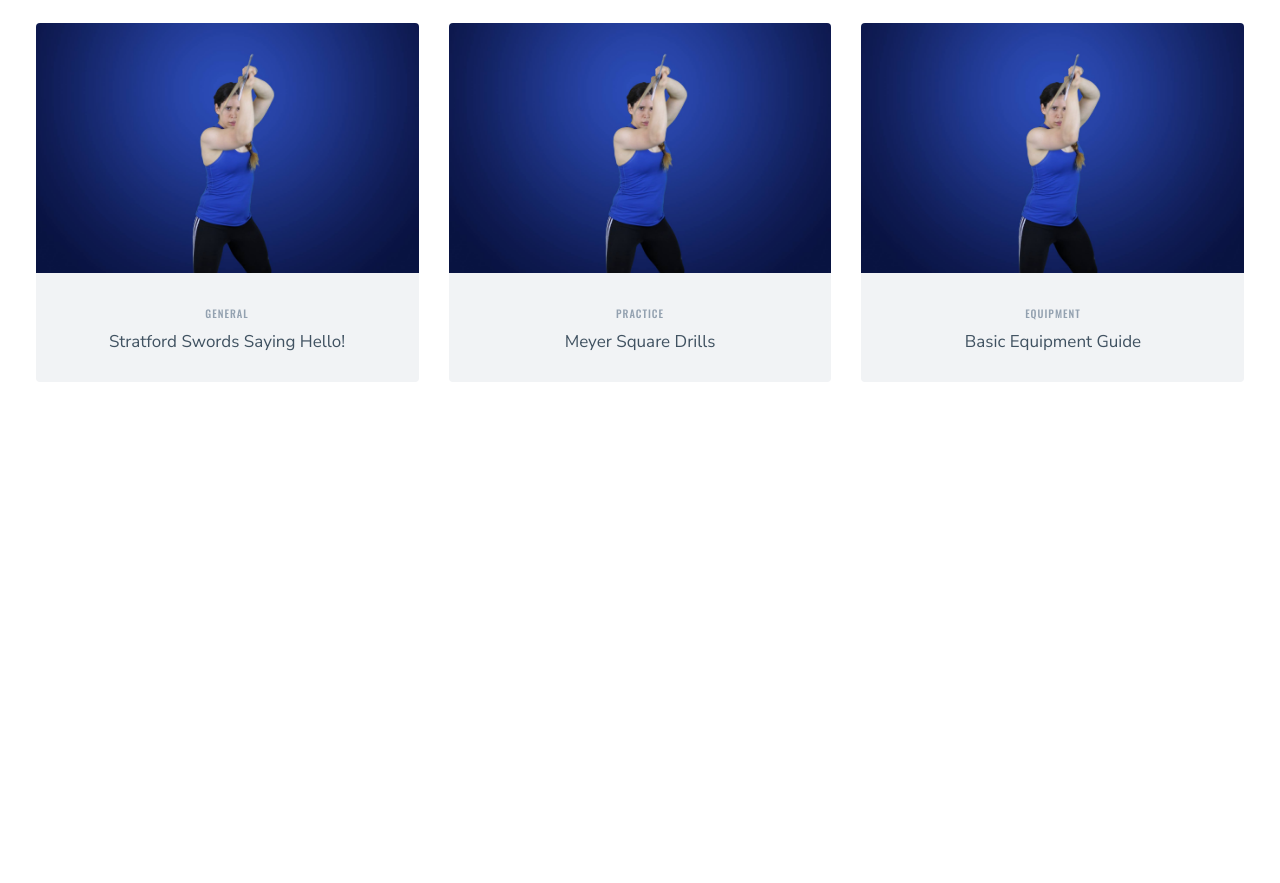
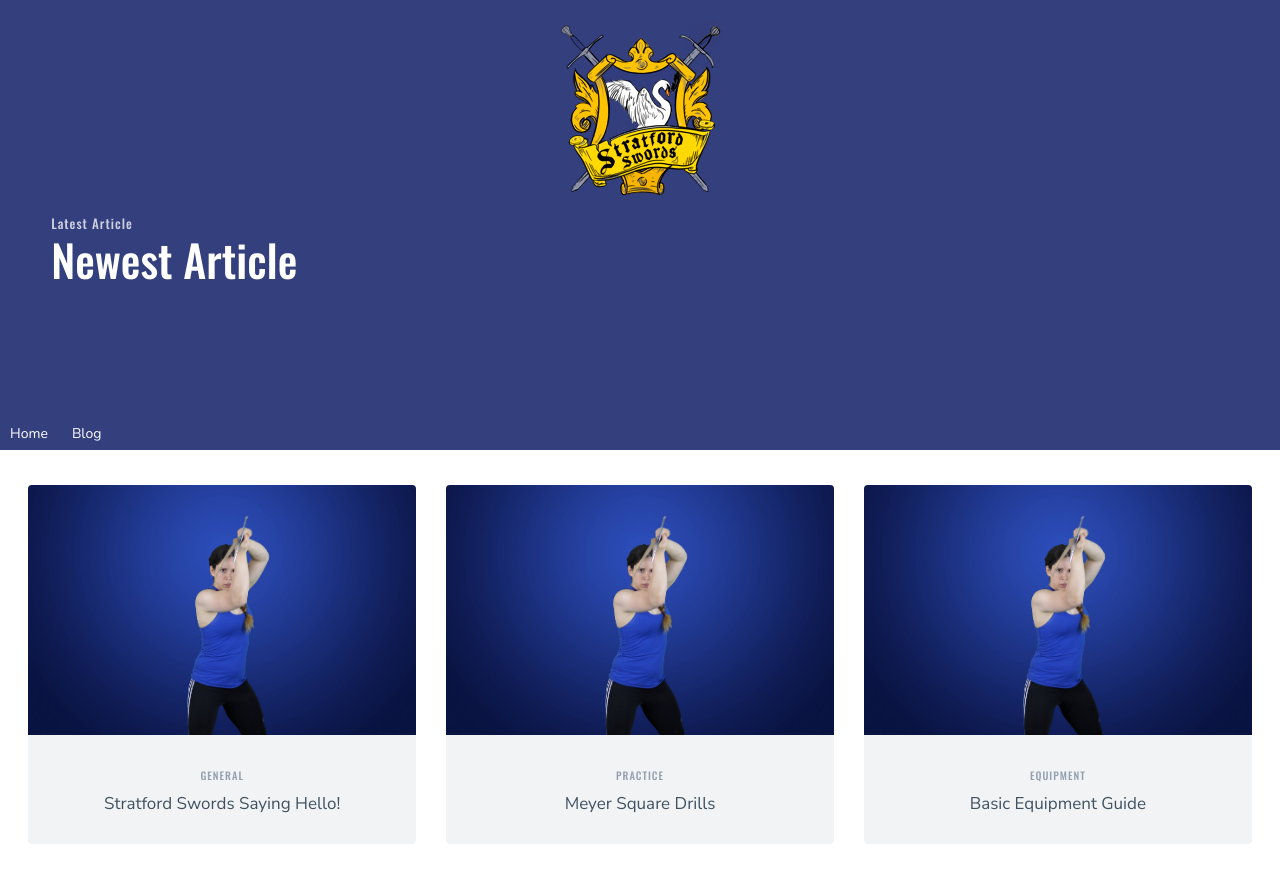
Before and after one commit to Lunarsong/stratford-swords, a Jekyll site: the page built from blog/index.md, in a window 1280 px wide. Shown: the top 883 px of the page. Built offline with Jekyll 4.4.1, drawn with Linux system fonts in a browser that asks for light colours.

Commit message:
Blog layout changes.

```diff
--- a/_layouts/blog.html
+++ b/_layouts/blog.html
@@ -9,70 +9,25 @@
 
 <body>
 
+  <div class="featured-article-container">
+    <a href="/"><img class="logo" src="/assets/images/logo_200.png" alt="Stratford Swords Logo"/></a>
+    <div class="content">
+      <div class="title">
+        <span>Latest Article</span>
+        <h1>Newest Article</h1>
+      </div>
+    </div>
+
+    <nav>
+      <a class="nav-item" href="/">Home</a>
+      <a class="nav-item" href="/blog/">Blog</a>
+    </nav>
+  </div>
+
   <div class="articles-container">
-
     {% for post in site.posts %}
       {% include article_card.html link=post.url image=post.image image-alt=post.image-alt category=post.category title=post.title %}
     {% endfor %}
-
-
-        <!--div class="article">
-          <div class="card">
-            <img src="/assets/images/kate.jpg" alt="Kate Jeffreys" class="article-image"/>
-            <div class="article-content">
-              <p>
-                <span>Category</span>
-                How To Wear A Fencing Mask</p>
-            </div>
-          </div>
-        </div>
-
-
-        <div class="article">
-          <div class="card">
-            <img src="/assets/images/elizabeth.jpg" alt="Elizabeth Champion" class="article-image"/>
-            <div class="article-content">
-              <p><span>Category</span>
-                How To Find Amazing Photo Backgrounds</p>
-            </div>
-          </div>
-        </div>
-
-
-      <div class="article">
-        <a href="/blog/" class="article-link-container">
-        <div class="card">
-          <img src="/assets/images/shanee.jpg" alt="Shanee Nishry" class="article-image"/>
-          <div class="article-content">
-            <p>
-              <span>Category</span>
-              How To Point A Sword At The Camera</p>
-          </div>
-        </div>
-        </a>
-      </div>
-
-
-      <div class="article">
-        <div class="card">
-          <img src="/assets/images/kate.jpg" alt="Kate Jeffreys" class="article-image"/>
-          <div class="article-content">
-            <p>
-              <span>Category</span>
-              How To Wear A Fencing Mask</p>
-          </div>
-        </div>
-      </div>
-
-
-      <div class="article">
-        <div class="card">
-          <img src="/assets/images/elizabeth.jpg" alt="Elizabeth Champion" class="article-image"/>
-          <div class="article-content">
-            <p><span>Category</span>
-              How To Find Amazing Photo Backgrounds</p>
-          </div>
-        </div-->
   </div>
 
 </body>
--- a/_layouts/post.html
+++ b/_layouts/post.html
@@ -41,6 +41,7 @@
       </div>
     </div>
   </div>
+
   <div class="articles-container">
     <div class="article">
         <div class="card">
--- a/assets/css/blog.scss
+++ b/assets/css/blog.scss
@@ -12,7 +12,80 @@
 
 html { font-size: 62.5%; }
 
-body { font-size: 1.6rem; }
+body {
+    margin: 0;
+    padding: 0;
+    font-size: 1.6rem;
+}
+
+
+.featured-article-container {
+    margin-bottom: 20px!important;
+    background-color: rgb(52, 63, 125);
+    width: 100%;
+    height: 450px;
+
+    .content {
+      box-sizing: border-box;
+      margin-left: auto;
+      margin-right: auto;
+      max-width: 1280px;
+      padding-left: 4%;
+      transition: padding .2s;
+      transition-property: padding;
+      transition-duration: 0.2s;
+      transition-timing-function: ease;
+      transition-delay: 0s;
+      display: flex;
+      align-items: center;
+      height: 424px;
+
+      .title {
+        max-width: 53%;
+        margin-top: 100px;
+
+        h1 {
+          font-family: 'Oswald', sans-serif;
+          font-size: 44px;
+          margin: 0 0 24px;
+          font-weight: 500;
+          line-height: 1.2em;
+          color: #fff;
+        }
+
+        span {
+            font-family: 'Oswald', sans-serif;
+            font-weight: 500;
+            font-size: 13.0px;
+            color: white;
+            letter-spacing: 1.0px;
+            line-height: 1.6em;
+            opacity: 0.75;
+            margin: 8px 0;
+        }
+      }
+    }
+  }
+
+  .logo {
+    position: absolute;
+    top: 110px;
+    left: 50%;
+    transform: translate(-50%, -50%);
+  }
+
+  .post-info-container {
+    display: flex;
+    flex-direction: row;
+    align-items: center;
+
+    .text-content {
+      display: flex;
+      flex-direction: column;
+      margin-left: 15px;
+    }
+  }
+
 
 .articles-container {
     margin: auto;
@@ -41,22 +114,6 @@ body { font-size: 1.6rem; }
         font-weight: 500;
     }
 
-    .button {
-        border: none;
-        outline: 0;
-        display: inline-block;
-        padding: 8px;
-        color: white;
-        background-color: #000;
-        text-align: center;
-        cursor: pointer;
-        width: 100%;
-    }
-
-    .button:hover {
-        background-color: #555;
-    }
-
     p {
         font-size: 17px;
         color: #405261;
@@ -64,6 +121,21 @@ body { font-size: 1.6rem; }
         min-height: 50px;
     }
 }
+
+nav {
+    max-width: 1280px;
+    margin-left: auto;
+    margin-right: auto;
+}
+
+.nav-item {
+    padding: 0 10px;
+    font-family: 'Nunito Sans', sans-serif;
+    font-size: 14px;
+    font-weight: 400;
+    color: white;
+    text-decoration: none;
+  }
 
 .article-content {
     text-align: center;
--- a/assets/css/post.scss
+++ b/assets/css/post.scss
@@ -89,7 +89,6 @@ body {
   margin-right: 15px;
 
 }
-
 
 .header-text-container {
   text-align: center;
```
